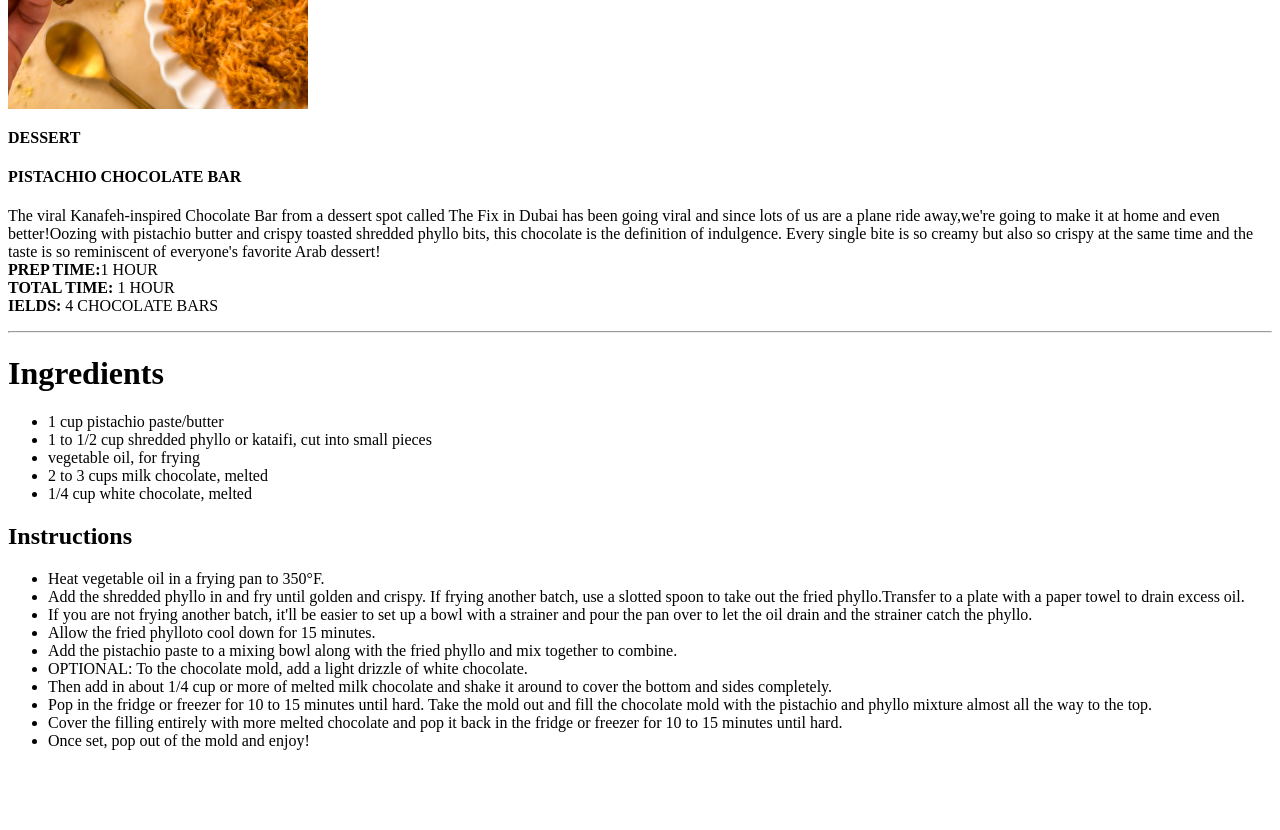
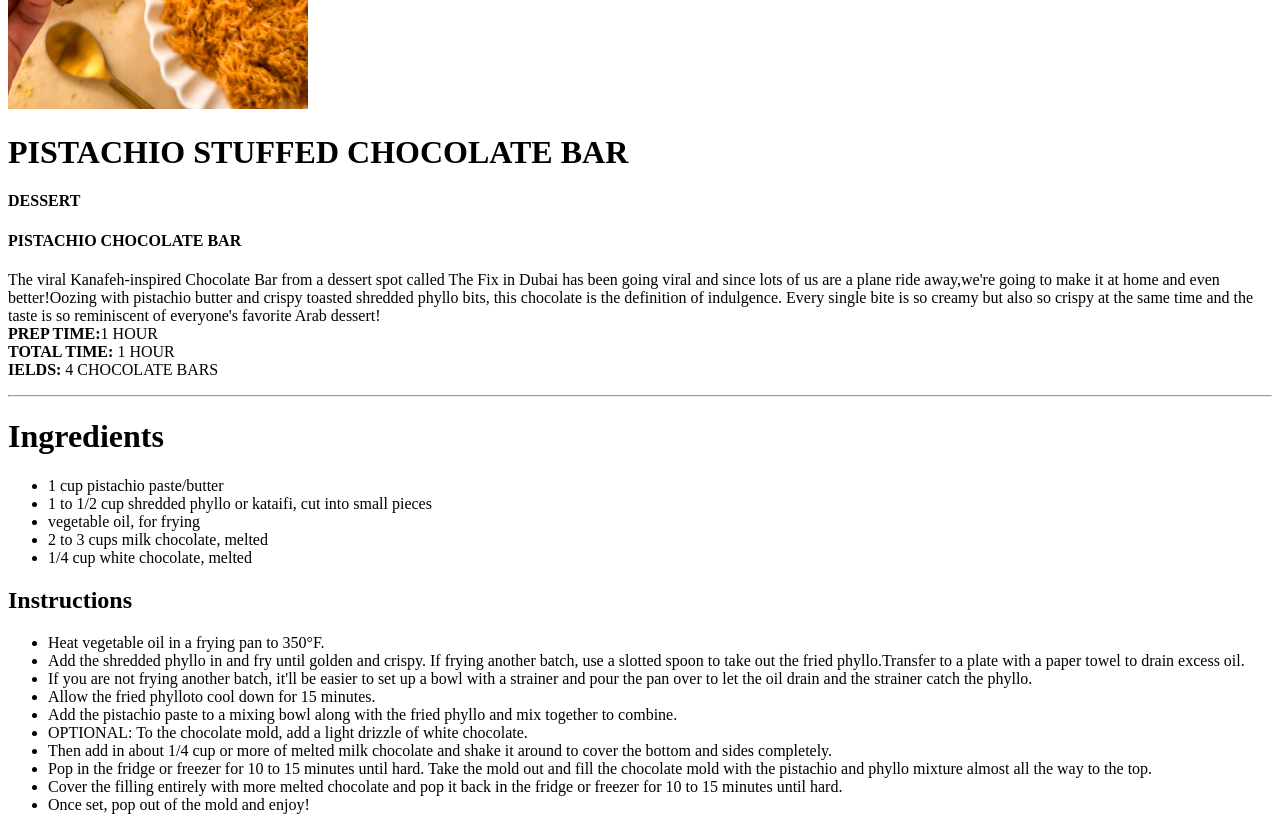
Before and after one commit to DragonRobot/DragonRobot.github.io, a plain HTML site: page exercises/recipe-page/index.html in a window 1280 px wide. Shown: the part 1200-2030 px from the top of the page. Before the commit the page ends 1966 px from the top, so only its background shows below. Drawn offline with Linux system fonts and the light colour scheme.

Commit message:
Trulycomeplete

```diff
--- a/exercises/recipe-page/index.html
+++ b/exercises/recipe-page/index.html
@@ -36,6 +36,7 @@
                 width="300"
                 alt="a pistachio-chocalte-bar"
             >
+        <h1 id="Jump to recipe">PISTACHIO STUFFED CHOCOLATE BAR</h1>
         <p>
             <b>DESSERT</b>
                 <h4>PISTACHIO CHOCOLATE BAR</h4>
@@ -89,5 +90,7 @@
              pop it back in the fridge or freezer for 10 to 15 minutes until
              hard.</li>
             <li> Once set, pop out of the mold and enjoy!</li>
+
+        </ul>
     </body>
 </html>
```
